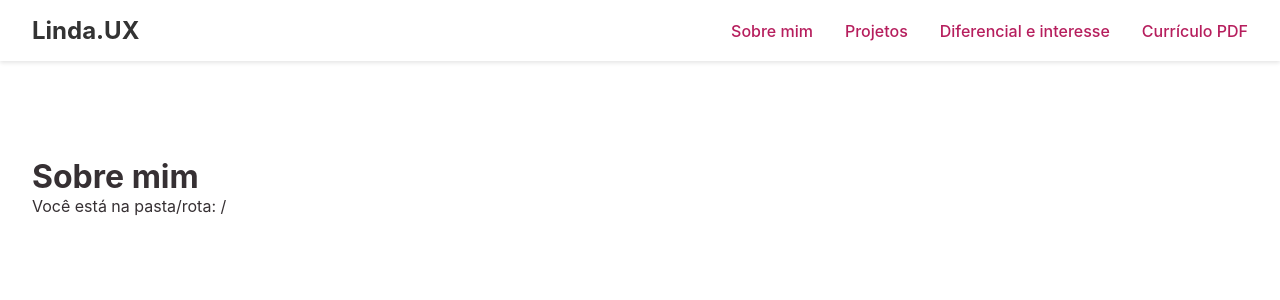
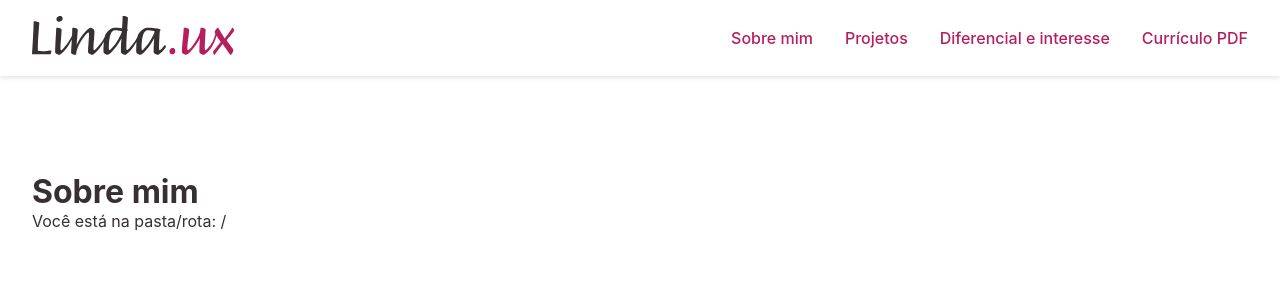
Before and after one commit to Elian-beep/portfolio-linda, a React (Vite) app: page / in a window 1280 px wide. Shown: the top 300 px of the page. Built offline with nearby package versions, Linux system fonts and the light colour scheme.

Commit message:
feat: header logo

```diff
--- a/src/components/Header/Header.module.scss
+++ b/src/components/Header/Header.module.scss
@@ -10,10 +10,19 @@
   position: relative;
 }
 
-.logo {
-  font-size: 1.5rem;
-  font-weight: bold;
-  color: #333;
+.logoContainer {
+  display: flex;
+  align-items: center;
+  text-decoration: none;
+
+  img {
+    height: 25px; /* Mobile height */
+    width: auto;
+
+    @media (min-width: 768px) {
+      height: 40px; /* Desktop height */
+    }
+  }
 }
 
 /* Desktop Navigation */
--- a/src/components/Header/Header.tsx
+++ b/src/components/Header/Header.tsx
@@ -1,6 +1,8 @@
 import { useState } from "react";
 import { Link } from "react-router-dom";
 import styles from "./Header.module.scss";
+import logoDesktop from "../../assets/logo-desktop.svg";
+import logoMobile from "../../assets/logo-mobile.svg";
 
 export const Header = () => {
   const [isMenuOpen, setIsMenuOpen] = useState(false);
@@ -9,7 +11,12 @@ export const Header = () => {
 
   return (
     <header className={styles.header}>
-      <div className={styles.logo}>Linda.UX</div>
+      <Link to="/" className={styles.logoContainer}>
+        <picture>
+          <source media="(min-width: 768px)" srcSet={logoDesktop} />
+          <img src={logoMobile} alt="Linda.UX Logo" />
+        </picture>
+      </Link>
 
       {/* Desktop Navigation */}
       <nav className={styles.desktopNav}>
```
Also changed, not shown: src/assets/logo-desktop.svg (added), src/assets/logo-mobile.svg (added).
